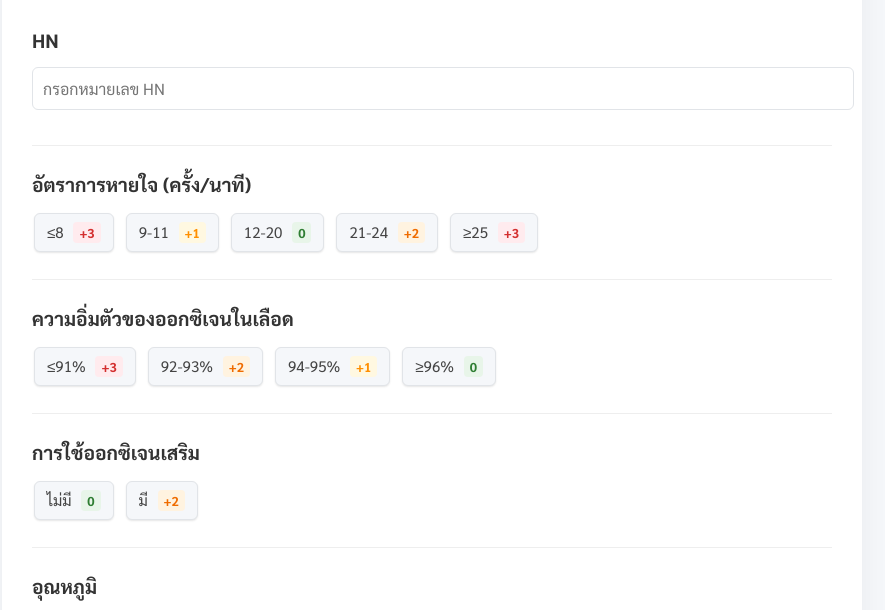
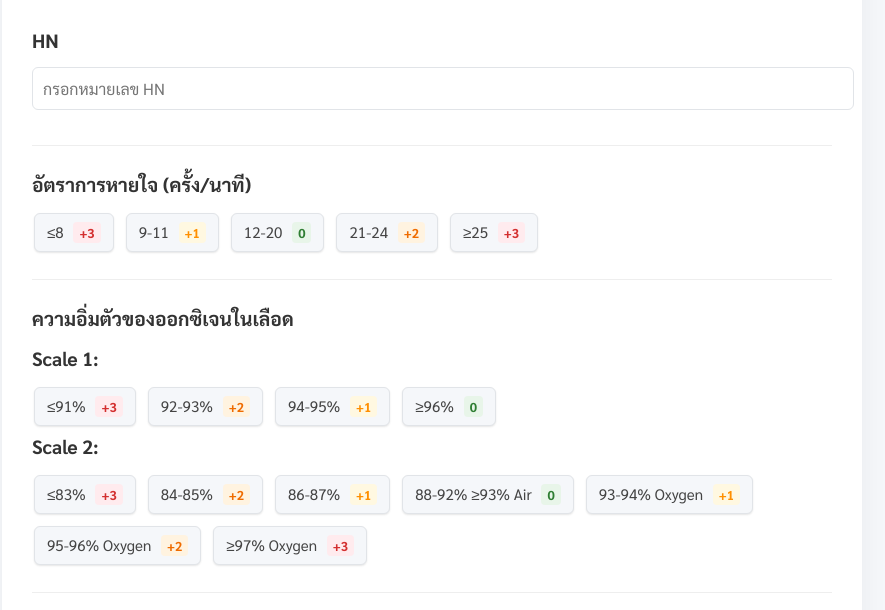
Before and after one commit to SUANDOKNEWS/SUANDOKNEWS.github.io, a plain HTML site: page index.html in a window 1280 px wide. Shown: the part 141-751 px from the top of the page, without its empty margins (208-1093 px from the left). Drawn offline with Linux system fonts and the light colour scheme.

Commit message:
Update index.html

```diff
--- a/index.html
+++ b/index.html
@@ -36,11 +36,28 @@
 
         <div class="question">
             <p><strong>ความอิ่มตัวของออกซิเจนในเลือด</strong></p>
-            <div class="options" id="oxygen">
-                <button onclick="selectOption('oxygen', 3, this)">≤91% <span class="score score-3">+3</span></button>
-                <button onclick="selectOption('oxygen', 2, this)">92-93% <span class="score score-2">+2</span></button>
-                <button onclick="selectOption('oxygen', 1, this)">94-95% <span class="score score-1">+1</span></button>
-                <button onclick="selectOption('oxygen', 0, this)">≥96% <span class="score score-0">0</span></button>
+
+            <div class="scale-section">
+                <p class="scale-title">Scale 1:</p>
+                <div class="options" id="oxygen_scale1">
+                    <button onclick="selectOxygenOption('scale1', 3, this)">≤91% <span class="score score-3">+3</span></button>
+                    <button onclick="selectOxygenOption('scale1', 2, this)">92-93% <span class="score score-2">+2</span></button>
+                    <button onclick="selectOxygenOption('scale1', 1, this)">94-95% <span class="score score-1">+1</span></button>
+                    <button onclick="selectOxygenOption('scale1', 0, this)">≥96% <span class="score score-0">0</span></button>
+                </div>
+            </div>
+
+            <div class="scale-section">
+                <p class="scale-title">Scale 2:</p>
+                <div class="options" id="oxygen_scale2">
+                    <button onclick="selectOxygenOption('scale2', 3, this)">≤83% <span class="score score-3">+3</span></button>
+                    <button onclick="selectOxygenOption('scale2', 2, this)">84-85% <span class="score score-2">+2</span></button>
+                    <button onclick="selectOxygenOption('scale2', 1, this)">86-87% <span class="score score-1">+1</span></button>
+                    <button onclick="selectOxygenOption('scale2', 0, this)">88-92% ≥93% Air <span class="score score-0">0</span></button>
+                    <button onclick="selectOxygenOption('scale2', 1, this)">93-94% Oxygen <span class="score score-1">+1</span></button>
+                    <button onclick="selectOxygenOption('scale2', 2, this)">95-96% Oxygen <span class="score score-2">+2</span></button>
+                    <button onclick="selectOxygenOption('scale2', 3, this)">≥97% Oxygen <span class="score score-3">+3</span></button>
+                </div>
             </div>
         </div>
 
```
